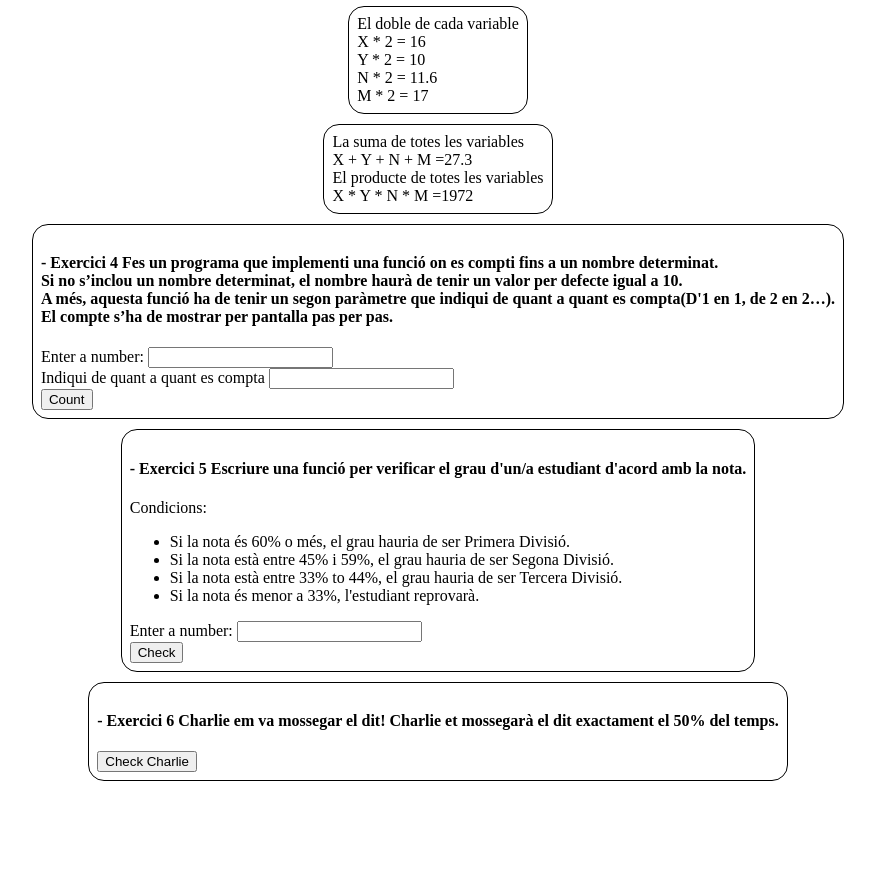
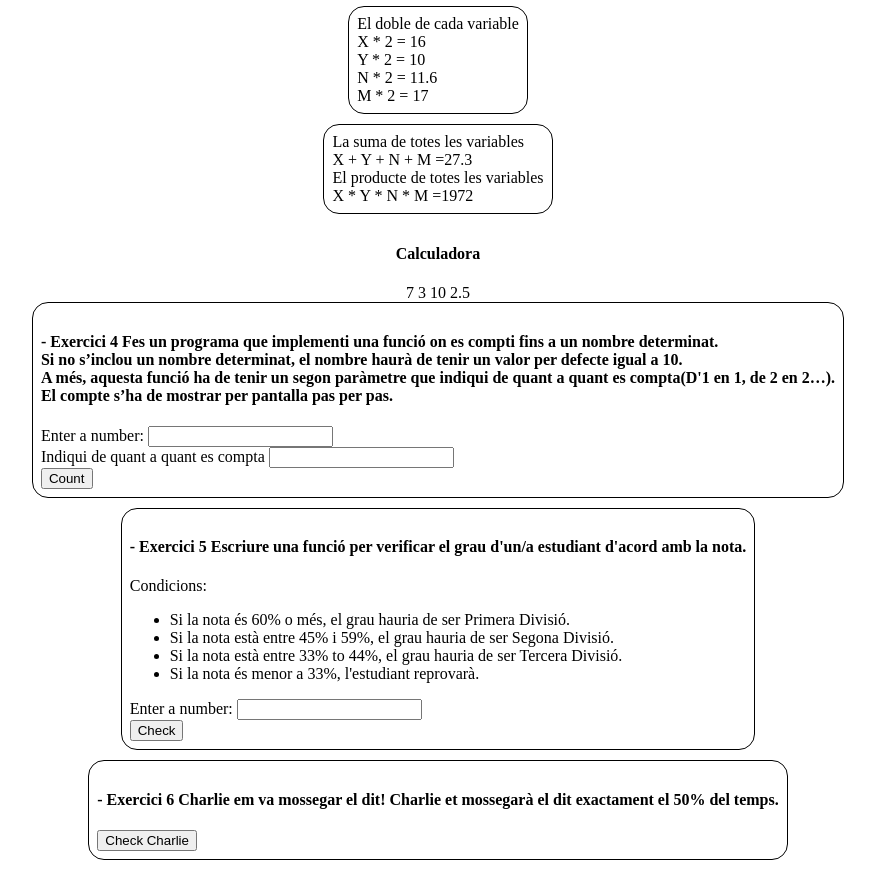
Before and after one commit to Kurikania/php_sprint_1, a PHP site: page /nivel_1.php in a window 1280 px wide. Shown: the part 554-1432 px from the top of the page, without its empty margins (202-1077 px from the left). Before the commit the page ends 1335 px from the top, so only its background shows below. Run offline with PHP 8.4, Linux system fonts and the light colour scheme.

Commit message:
add tema 1 nivel 1 Exercici 3 b

```diff
--- a/tema_2/nivel_1.php
+++ b/tema_2/nivel_1.php
@@ -86,6 +86,10 @@ Després crea una constant que inclogui el teu nom i mostra-ho en format títol
             El doble de cada variable.
             La suma de totes les variables.
             El producte de totes les variables.
+
+            b) Crea una funció Calculadora que entri dos nombres per paràmetre,
+            i en un tercer paràmetre et permeti fer la suma, la resta, la multiplicació
+            o la divisió dels dos nombres.
         */
 
     $X = 8;
@@ -126,10 +130,30 @@ Després crea una constant que inclogui el teu nom i mostra-ho en format títol
         </div>
         ");
 
-    /*
-        - Exercici 4
-
-    */
+        enum Operator
+        {
+            case Suma;
+            case Resta;
+            case Multiplicacio;
+            case Divisio;
+        }
+        function calculadora($num1, $num2, $operator) {
+            switch($operator) {
+                case Operator::Suma:
+                    return $num1 + $num2;
+                case Operator::Resta:
+                    return $num1 - $num2;
+                case Operator::Multiplicacio:
+                    return $num1 * $num2;
+                case Operator::Divisio:
+                    return $num1 / $num2;
+            }
+        }
+        echo  "<h4> Calculadora </h4>";
+        echo calculadora(5, 2 , Operator::Suma) . PHP_EOL;
+        echo calculadora(5, 2 , Operator::Resta) . PHP_EOL;
+        echo calculadora(5, 2 , Operator::Multiplicacio) . PHP_EOL;
+        echo calculadora(5, 2 , Operator::Divisio) . PHP_EOL;
 
     ?>
 
```
